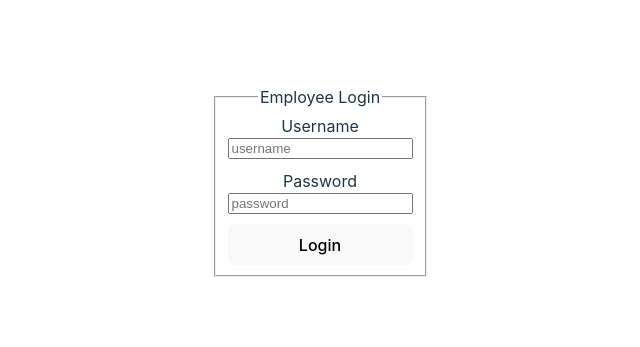
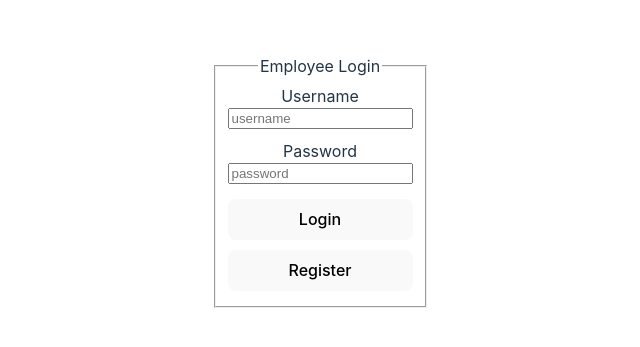
Before and after one commit to lawrenceyim/Revature-Ticket-Reimbursement-Frontend, a React (Vite) app: page / in a window 1280 px wide. Shown: the part 219-566 px from the top of the page, without its empty margins (320-960 px from the left). Built offline with nearby package versions, Linux system fonts and the light colour scheme.

Commit message:
Renamed LoginBox to LoginForm.

```diff
--- a/src/App.tsx
+++ b/src/App.tsx
@@ -1,10 +1,10 @@
 import './App.css'
-import { LoginBox } from './components/login_box/LoginBox';
+import { LoginForm } from './components/login_form/LoginForm';
 
 function App() {
   return (
     <>
-    <LoginBox/>
+      <LoginForm />
     </>
   )
 }
--- a/src/components/login_box/LoginBox.css
+++ b/src/components/login_form/LoginForm.css
@@ -6,3 +6,7 @@
 .login-fieldset input {
     margin-bottom: 10px;
 }
+
+.login-fieldset button {
+    margin: 5px 0px;
+}
--- a/src/components/login_box/LoginBox.tsx
+++ b/src/components/login_form/LoginForm.tsx
@@ -1,16 +1,16 @@
-import "./LoginBox.css";
-import { useRef, useState } from "react";
+import { Account } from "../../interfaces/Account";
+import { EmployeeRole } from "../../enums/EmployeeRole";
+import "./LoginForm.css";
+import { useRef } from "react";
 
-export function LoginBox() {
+export function LoginForm() {
     const usernameRef = useRef<string>("");
     const passwordRef = useRef<string>("")
 
     async function login(event: any) {
-        event?.preventDefault();
-        console.log(usernameRef.current);
-        console.log(passwordRef.current);
+        event.preventDefault();
 
-        const loginHeaders : Headers = new Headers();
+        const loginHeaders: Headers = new Headers();
         loginHeaders.append("Content-Type", "application/json");
 
         const jsonBody: string = JSON.stringify({
@@ -25,18 +25,30 @@ export function LoginBox() {
         });
 
         try {
-            const json: string = await response.json();
-            console.log(json);
+            const account: Account = await response.json();
+            switch (account.employeeRole) {
+                case EmployeeRole.EMPLOYEE:
+                    console.log("EMPLOYEE");
+                    break;
+                case EmployeeRole.FINANCE_MANAGER:
+                    console.log("FINANCE MANAGER");
+                    break;
+                case EmployeeRole.USER_STORY_MANAGER:
+                    console.log("USER STORY MANAGER.");
+                    break;
+            }
         } catch (e) {
             console.log(e);
         }
     }
 
+    function goToRegistrationForm(event: any) {
+
+    }
+
     return <form>
         <fieldset className="login-fieldset">
-            <legend>
-                Employee Login
-            </legend>
+            <legend>Employee Login</legend>
             <label htmlFor="username">Username</label>
             <input
                 type="text"
@@ -52,6 +64,7 @@ export function LoginBox() {
                 placeholder="password"
                 onChange={(e) => passwordRef.current = e.target.value}></input>
             <button onClick={login}>Login</button>
+            <button onClick={goToRegistrationForm}>Register</button>
         </fieldset>
     </form>;
 }
--- /dev/null
+++ b/src/enums/EmployeeRole.ts
@@ -0,0 +1,5 @@
+export enum EmployeeRole {
+    EMPLOYEE = "EMPLOYEE",
+    FINANCE_MANAGER = "FINANCE_MANAGER",
+    USER_STORY_MANAGER = "USER_STORY_MANAGER"
+}
--- /dev/null
+++ b/src/interfaces/Account.ts
@@ -0,0 +1,8 @@
+export interface Account {
+    accountId: number,
+    employeeRole: string,
+    firstName: string,
+    lastName: string,
+    password: string,
+    username: string
+}
```
Also changed, not shown: src/components/registration_form/RegistrationForm.css (added), src/components/registration_form/RegistrationForm.tsx (added).
